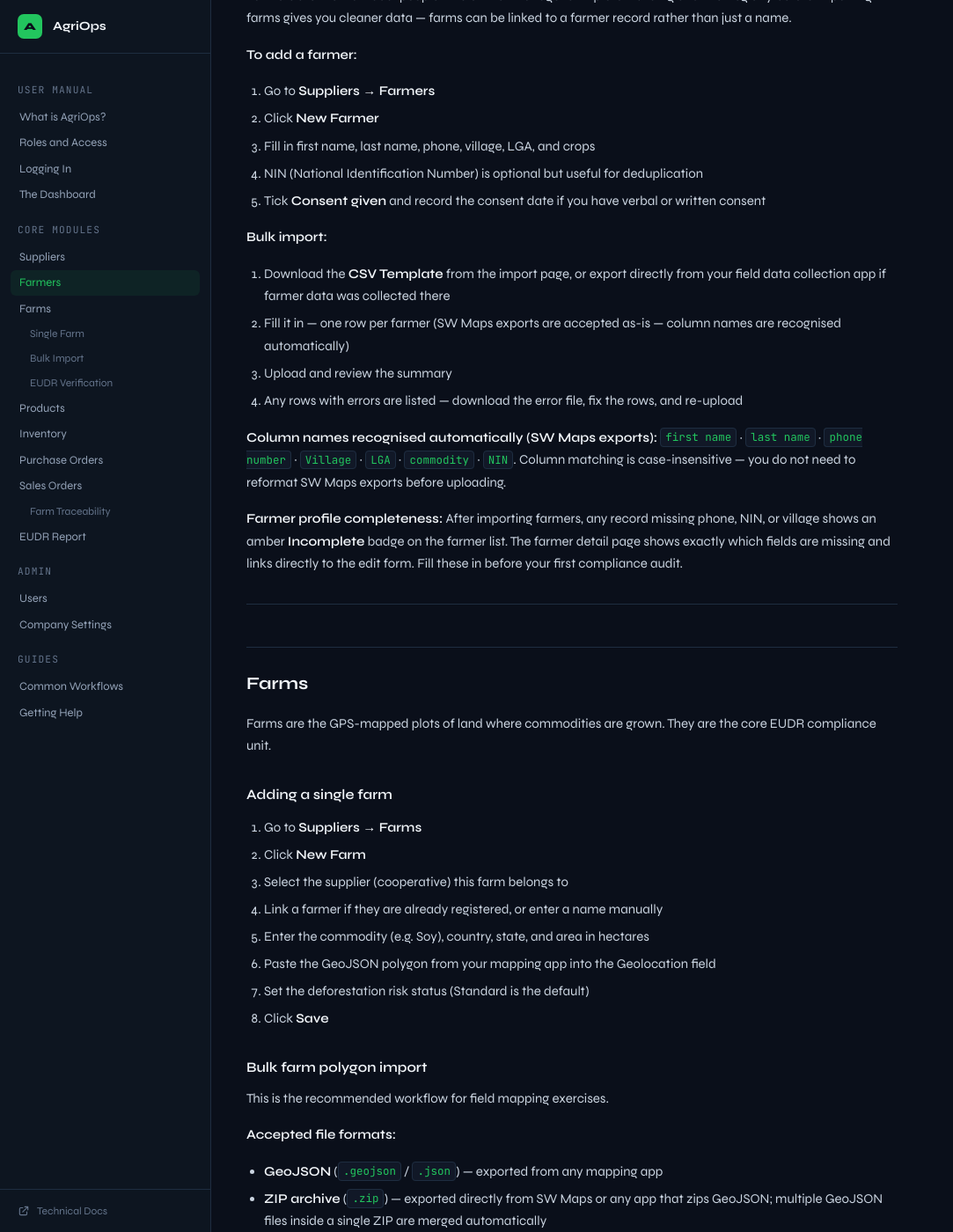
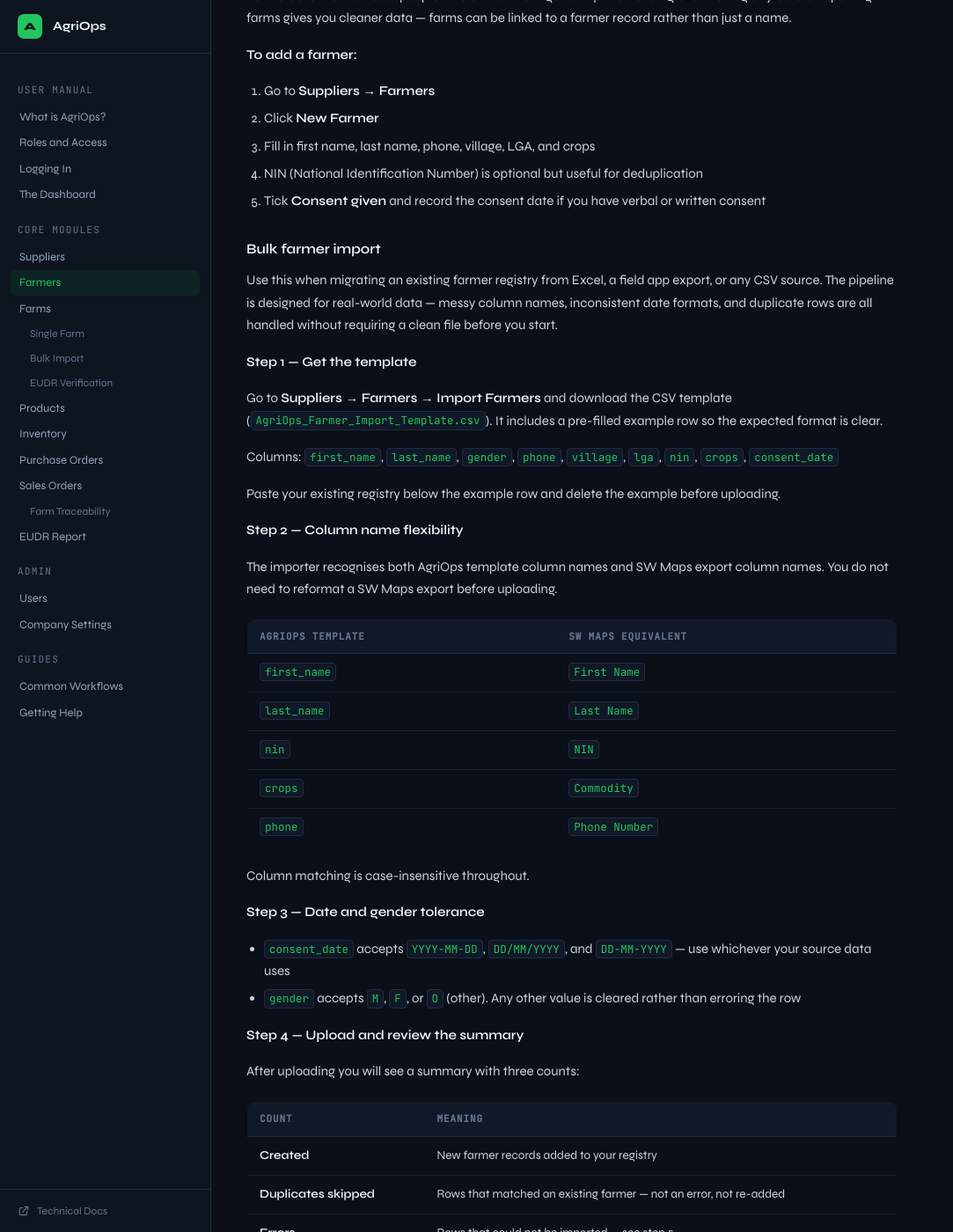
Before and after one commit to Sirleroy/agri_ops, a Jekyll site: the page built from docs/user-manual.md, in a window 1280 px wide and 1400 px high, scrolled down 2551 px. Shown: the whole window at 88% size, without its empty margins (0-1083 px from the left). Built offline with Jekyll 4.4.1, drawn with Linux system fonts in a browser that asks for light colours; some of the changed text lies outside the part shown.

Commit message:
docs(user-manual): expand bulk farmer import into full operator guide
Replaces the four-line placeholder with a step-by-step walkthrough
covering template download, column flexibility (AgriOps + SW Maps),
date/gender tolerance, duplicate detection logic, error recovery
download, and export options.

Co-Authored-By: Claude Sonnet 4.6 <noreply@anthropic.com>

```diff
--- a/docs/user-manual.md
+++ b/docs/user-manual.md
@@ -88,15 +88,71 @@ Farmers are the individual people who own or manage farm plots. Building a farme
 4. NIN (National Identification Number) is optional but useful for deduplication
 5. Tick **Consent given** and record the consent date if you have verbal or written consent
 
-**Bulk import:**
-1. Download the **CSV Template** from the import page, or export directly from your field data collection app if farmer data was collected there
-2. Fill it in — one row per farmer (SW Maps exports are accepted as-is — column names are recognised automatically)
-3. Upload and review the summary
-4. Any rows with errors are listed — download the error file, fix the rows, and re-upload
+### Bulk farmer import
 
-**Column names recognised automatically (SW Maps exports):** `first name` · `last name` · `phone number` · `Village` · `LGA` · `commodity` · `NIN`. Column matching is case-insensitive — you do not need to reformat SW Maps exports before uploading.
+Use this when migrating an existing farmer registry from Excel, a field app export, or any CSV source. The pipeline is designed for real-world data — messy column names, inconsistent date formats, and duplicate rows are all handled without requiring a clean file before you start.
 
-**Farmer profile completeness:** After importing farmers, any record missing phone, NIN, or village shows an amber **Incomplete** badge on the farmer list. The farmer detail page shows exactly which fields are missing and links directly to the edit form. Fill these in before your first compliance audit.
+**Step 1 — Get the template**
+
+Go to **Suppliers → Farmers → Import Farmers** and download the CSV template (`AgriOps_Farmer_Import_Template.csv`). It includes a pre-filled example row so the expected format is clear.
+
+Columns: `first_name`, `last_name`, `gender`, `phone`, `village`, `lga`, `nin`, `crops`, `consent_date`
+
+Paste your existing registry below the example row and delete the example before uploading.
+
+**Step 2 — Column name flexibility**
+
+The importer recognises both AgriOps template column names and SW Maps export column names. You do not need to reformat a SW Maps export before uploading.
+
+| AgriOps template | SW Maps equivalent |
+|---|---|
+| `first_name` | `First Name` |
+| `last_name` | `Last Name` |
+| `nin` | `NIN` |
+| `crops` | `Commodity` |
+| `phone` | `Phone Number` |
+
+Column matching is case-insensitive throughout.
+
+**Step 3 — Date and gender tolerance**
+
+- `consent_date` accepts `YYYY-MM-DD`, `DD/MM/YYYY`, and `DD-MM-YYYY` — use whichever your source data uses
+- `gender` accepts `M`, `F`, or `O` (other). Any other value is cleared rather than erroring the row
+
+**Step 4 — Upload and review the summary**
+
+After uploading you will see a summary with three counts:
+
+| Count | Meaning |
+|---|---|
+| **Created** | New farmer records added to your registry |
+| **Duplicates skipped** | Rows that matched an existing farmer — not an error, not re-added |
+| **Errors** | Rows that could not be imported — see step 5 |
+
+**Duplicate detection** runs two independent checks per row:
+1. If a NIN is present, it checks whether a farmer with that NIN already exists for your company
+2. If no NIN, it checks first name + last name + village + LGA together (case-insensitive)
+
+A row that matches an existing farmer on either check is counted as a duplicate and skipped silently — it does not go into the error file.
+
+**Step 5 — Fix errors and re-upload**
+
+Any rows that failed validation are available immediately as a download:
+
+`AgriOps_Farmer_Import_Errors.csv`
+
+This file has the same columns as the import template, with one column appended: `error_reason`. Every rejected row comes back with the exact reason it failed. The most common error is a missing `first_name` — that is the only required field.
+
+To fix: open the error file, correct the rows, delete the `error_reason` column, and re-upload. Rows that were already created will be detected as duplicates and skipped; only the fixed rows will be created.
+
+**Step 6 — Export your registry**
+
+At any point you can export the current farmer registry from the Farmers list page:
+
+- **CSV** — filterable by LGA or village, downloaded as `AgriOps_Farmer_Registry_YYYY-MM-DD.csv`. Useful as a working copy to add rows to and re-import.
+- **PDF** — branded AgriOps layout, paginated. Suitable for printing or attaching to grant documentation.
+
+**Farmer profile completeness:** After importing, any record missing phone, NIN, or village shows an amber **Incomplete** badge on the farmer list. The farmer detail page shows exactly which fields are missing and links directly to the edit form. Fill these in before your first compliance audit.
 
 ---
 
```
